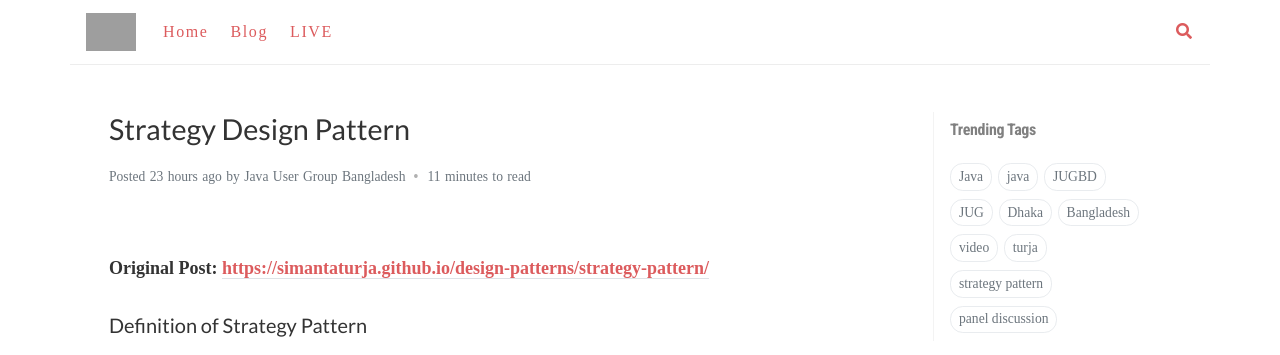
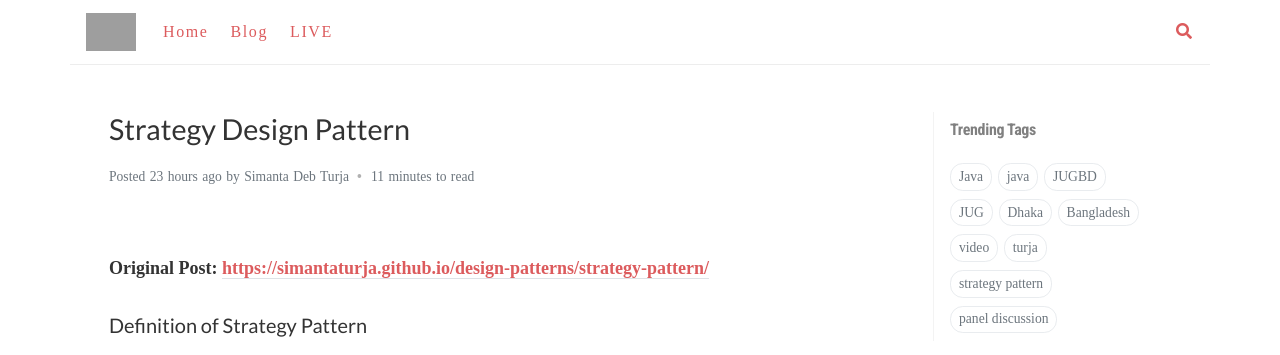
Before and after one commit to jugbd/jugbd.org, a Jekyll site: the page built from _posts/2021-10-20-strategy-design-pattern.md, in a window 1280 px wide and 900 px high. Shown: the top 355 px of the window. Built offline with Jekyll 4.4.1, drawn with Linux system fonts in a browser that asks for light colours; nearby versions of some CDN libraries; some web fonts are replaced; comment, search, counter and statistics services are not loaded; grey boxes are pictures that could not be loaded.

Commit message:
add author name
add author name in strategy design pattern article

```diff
--- a/_posts/2021-10-20-strategy-design-pattern.md
+++ b/_posts/2021-10-20-strategy-design-pattern.md
@@ -1,5 +1,6 @@
 ---
 title: "Strategy Design Pattern"
+author: Simanta Deb Turja
 categories:
   - Design-Patterns
 tags:
```
